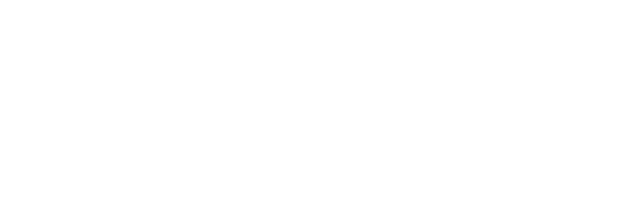
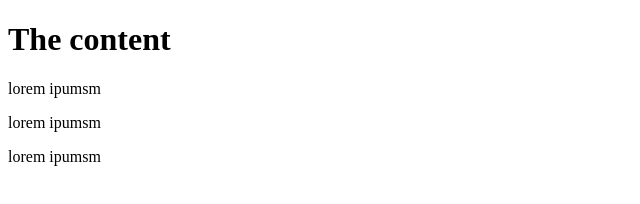
Before and after one commit to live-aamir/portfolio, a plain HTML site: page index.html in a window 1280 px wide. Shown: the whole page, without its empty margins (0-640 px from the left). Drawn offline with Linux system fonts and the light colour scheme.

Commit message:
added content to index file

```diff
--- a/index.html
+++ b/index.html
@@ -6,6 +6,10 @@
 	<title>Portfolio</title>
 </head>
 <body>
+	<h1>The content</h1>
+	<p>lorem ipumsm</p>
+	<p>lorem ipumsm</p>
+	<p>lorem ipumsm</p>
 
 </body>
 </html>
```
